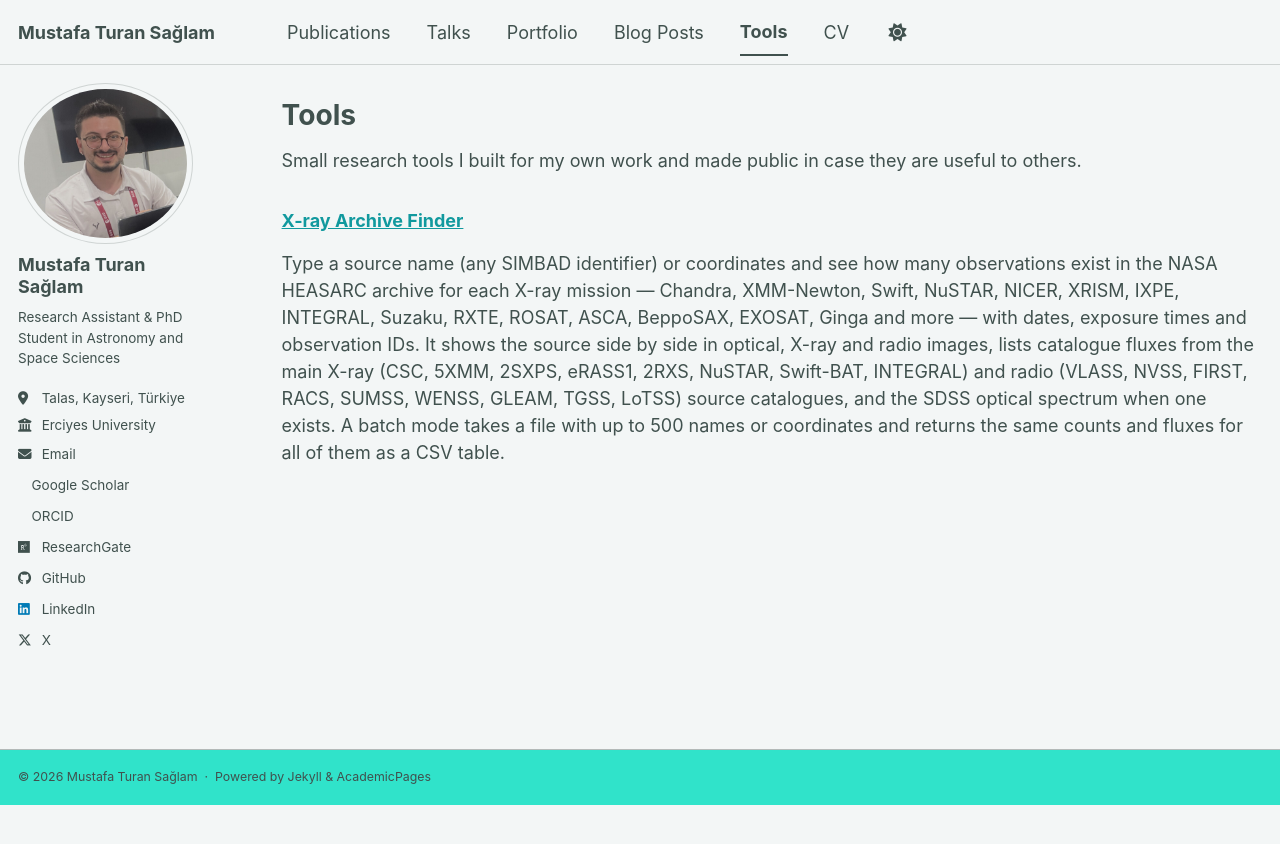
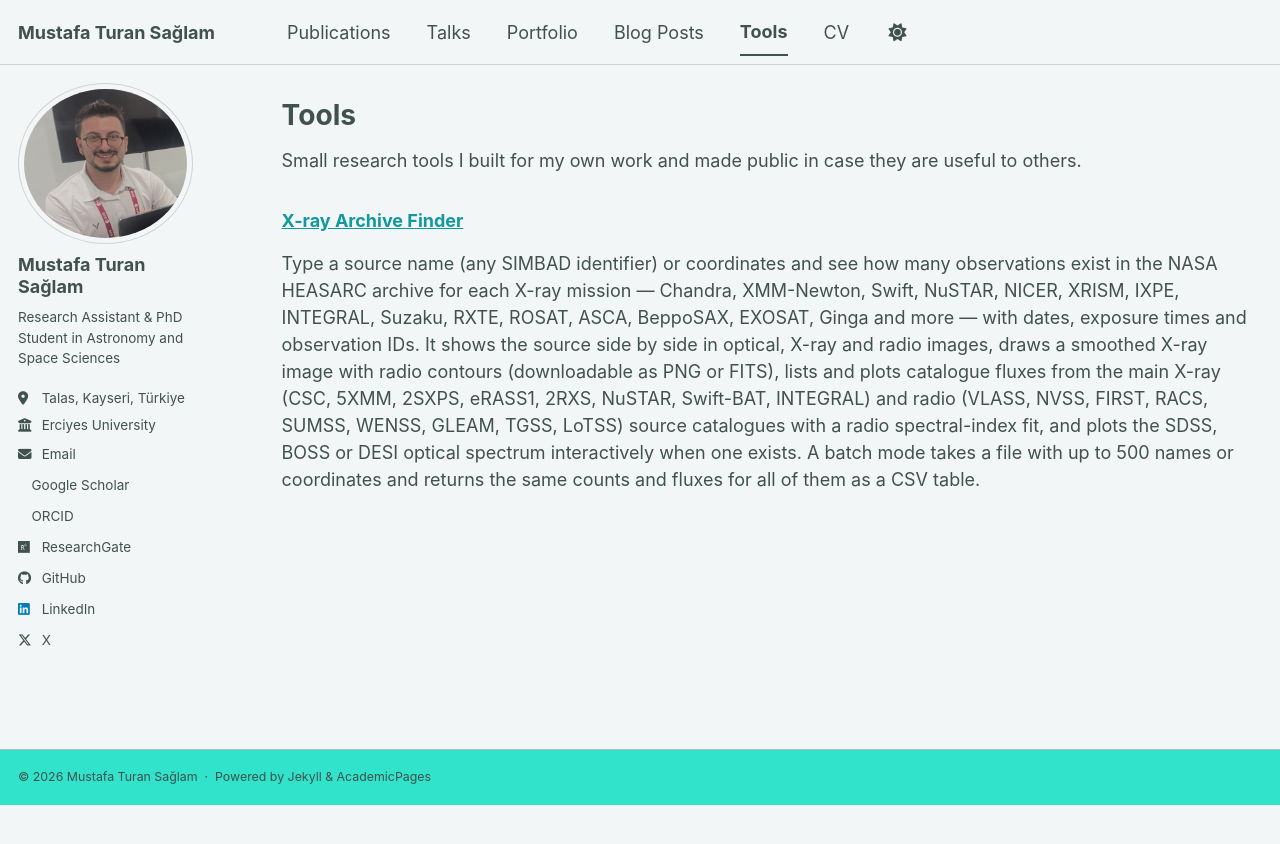
Before and after one commit to mtsaglam/mtsaglam.github.io, a Jekyll site: the page built from _pages/tools.md, in a window 1280 px wide. Shown: the top 844 px of the page. Built offline with Jekyll 4.4.1, drawn with Linux system fonts in a browser that asks for light colours; a style sheet for code colours, icons or effects is not loaded.

Commit message:
Mention the X-ray Archive Finder's contour plot, flux plots and spectra
Co-Authored-By: Claude Opus 5.5 <noreply@anthropic.com>

```diff
--- a/_pages/tools.md
+++ b/_pages/tools.md
@@ -9,4 +9,4 @@ Small research tools I built for my own work and made public in case they are us
 
 ### [X-ray Archive Finder](/tools/xray-archive-finder/)
 
-Type a source name (any SIMBAD identifier) or coordinates and see how many observations exist in the NASA HEASARC archive for each X-ray mission — Chandra, XMM-Newton, Swift, NuSTAR, NICER, XRISM, IXPE, INTEGRAL, Suzaku, RXTE, ROSAT, ASCA, BeppoSAX, EXOSAT, Ginga and more — with dates, exposure times and observation IDs. It shows the source side by side in optical, X-ray and radio images, lists catalogue fluxes from the main X-ray (CSC, 5XMM, 2SXPS, eRASS1, 2RXS, NuSTAR, Swift-BAT, INTEGRAL) and radio (VLASS, NVSS, FIRST, RACS, SUMSS, WENSS, GLEAM, TGSS, LoTSS) source catalogues, and the SDSS optical spectrum when one exists. A batch mode takes a file with up to 500 names or coordinates and returns the same counts and fluxes for all of them as a CSV table.
+Type a source name (any SIMBAD identifier) or coordinates and see how many observations exist in the NASA HEASARC archive for each X-ray mission — Chandra, XMM-Newton, Swift, NuSTAR, NICER, XRISM, IXPE, INTEGRAL, Suzaku, RXTE, ROSAT, ASCA, BeppoSAX, EXOSAT, Ginga and more — with dates, exposure times and observation IDs. It shows the source side by side in optical, X-ray and radio images, draws a smoothed X-ray image with radio contours (downloadable as PNG or FITS), lists and plots catalogue fluxes from the main X-ray (CSC, 5XMM, 2SXPS, eRASS1, 2RXS, NuSTAR, Swift-BAT, INTEGRAL) and radio (VLASS, NVSS, FIRST, RACS, SUMSS, WENSS, GLEAM, TGSS, LoTSS) source catalogues with a radio spectral-index fit, and plots the SDSS, BOSS or DESI optical spectrum interactively when one exists. A batch mode takes a file with up to 500 names or coordinates and returns the same counts and fluxes for all of them as a CSV table.
--- a/_pages/xray-archive-finder.html
+++ b/_pages/xray-archive-finder.html
@@ -9,7 +9,7 @@ author_profile: true
 <a href="https://heasarc.gsfc.nasa.gov/" target="_blank" rel="noopener">NASA HEASARC</a> archive. Names are resolved with
 <a href="https://simbad.cds.unistra.fr/simbad/" target="_blank" rel="noopener">SIMBAD</a>, so any of the object's identifiers work.
 Click a mission to list its observations, or download everything as CSV.
-The page also shows optical, X-ray and radio images of the field and the source's X-ray and radio catalogue fluxes;
+The page also shows optical, X-ray and radio images of the field, an X-ray image with radio contours, the source's X-ray and radio catalogue fluxes with plots, and its optical spectrum;
 use <em>Batch search</em> to run a whole list of sources from a file.
 <a id="xf-full" href="/xray-archive-finder/" target="_blank" rel="noopener">Open full screen</a>.</p>
 
```
